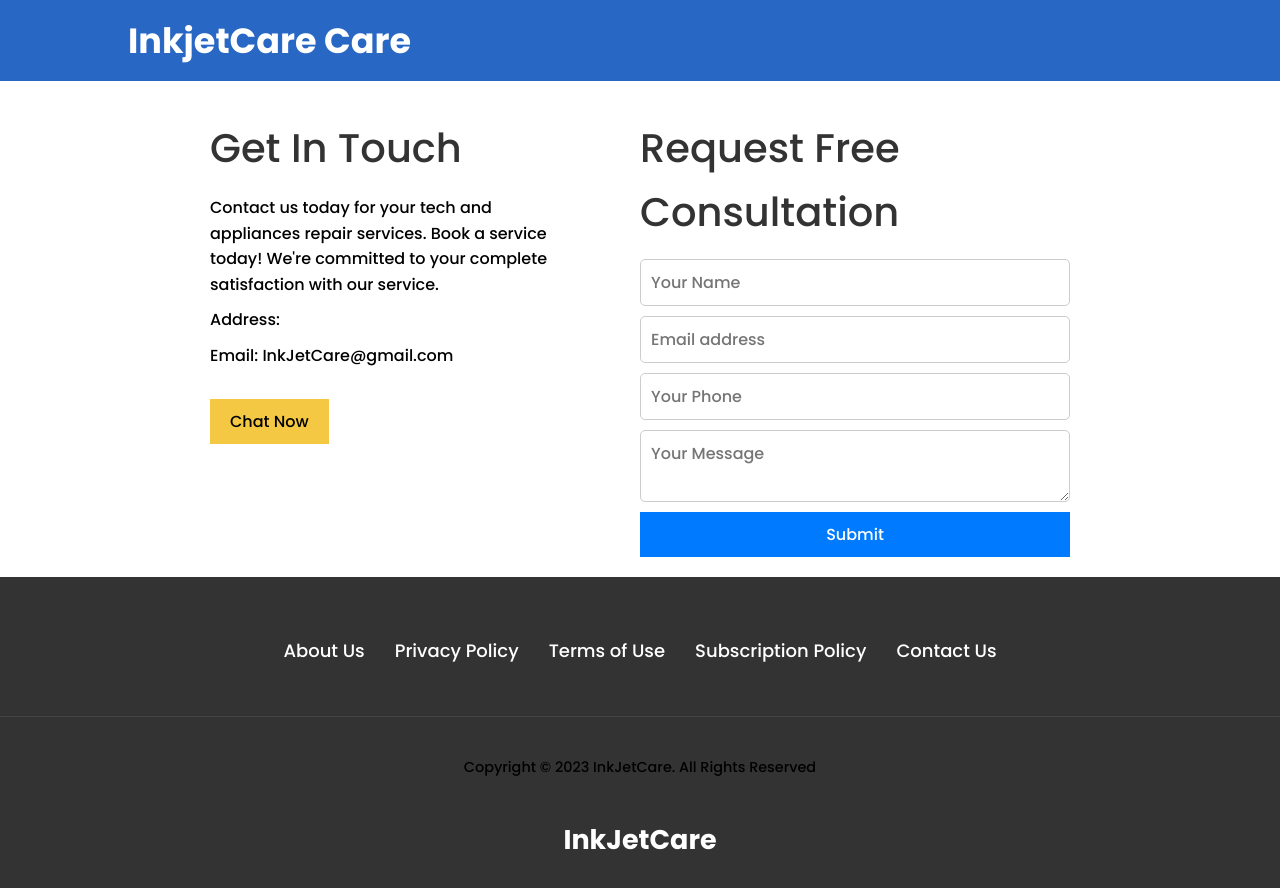
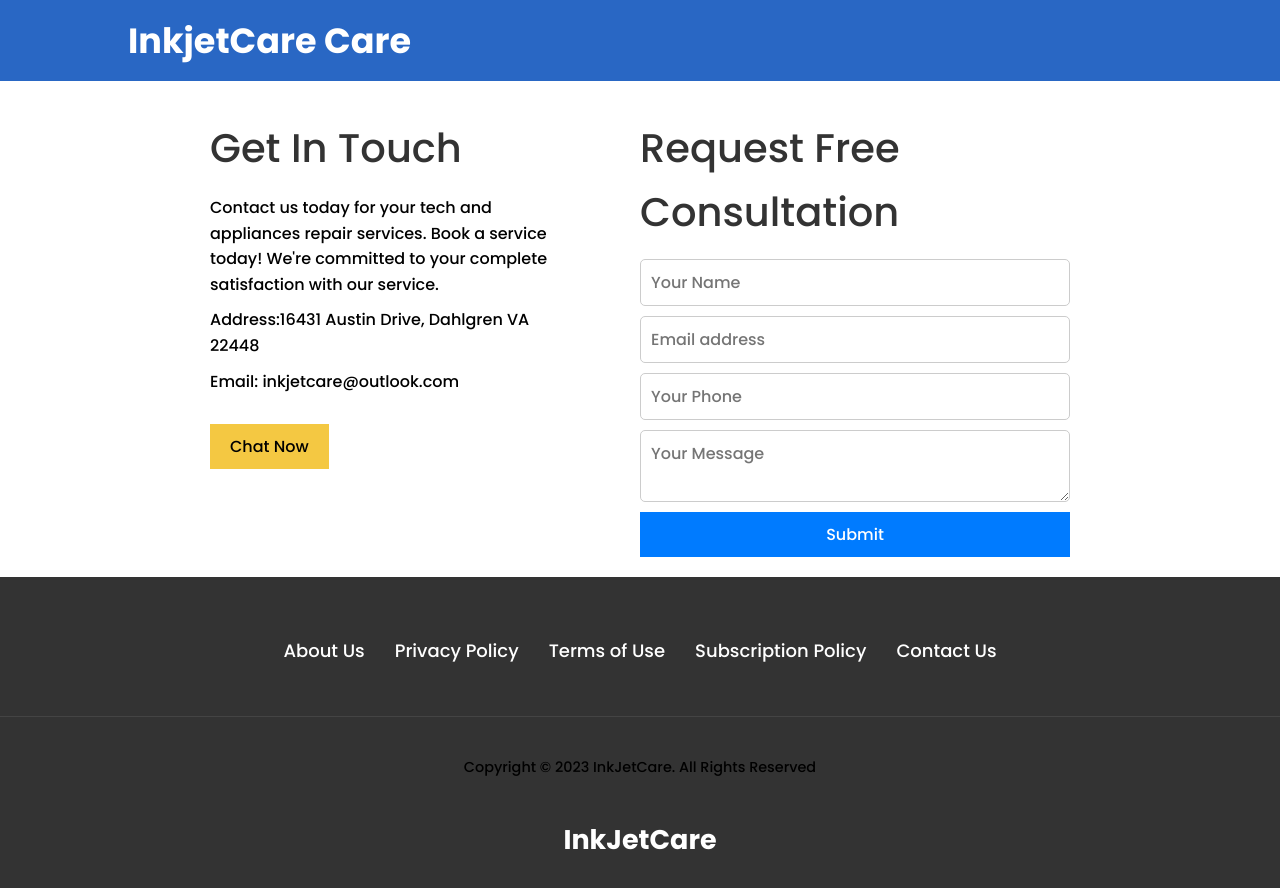
Before and after one commit to developeragency5/inkjetcare, a React (Vite) app: page /contact-us in a window 1280 px wide. Shown: the top 888 px of the page. Built offline with nearby package versions, Linux system fonts and the light colour scheme; a web font is replaced by a local one.

Commit message:
Update ContactUs.jsx

```diff
--- a/src/pages/ContactUs.jsx
+++ b/src/pages/ContactUs.jsx
@@ -53,8 +53,8 @@ const ContactForm = () => {
             service today! We're committed to your complete satisfaction with our
             service.
           </p>
-          <p><strong>Address:</strong></p>
-          <p><strong>Email:</strong> InkJetCare@gmail.com</p>
+          <p><strong>Address:16431 Austin Drive, Dahlgren VA 22448</strong></p>
+          <p><strong>Email:</strong> inkjetcare@outlook.com</p>
           <button className="chat-now-btn">Chat Now</button>
         </div>
 
```
